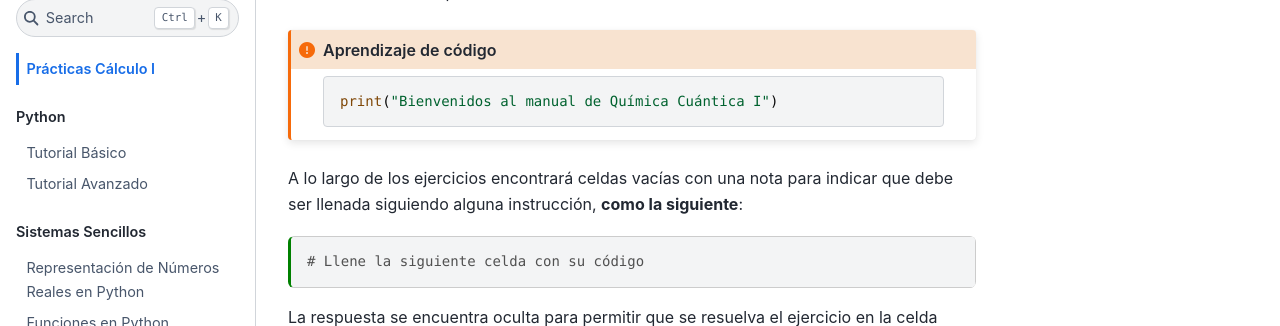
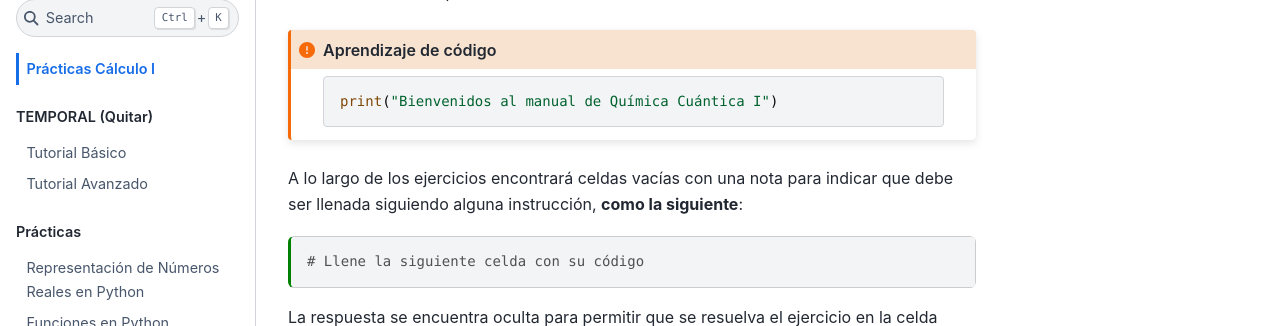
Before and after one commit to matquim/Practicas-Calculo-I, a Jupyter Book: the page built from intro.ipynb, in a window 1280 px wide. Shown: the part 280-606 px from the top of the page. Built offline with Jupyter Book 1.0.4 settings and Sphinx 7.4.7 and the Sphinx Book theme 1.1.4, drawn with Linux system fonts in a browser that asks for light colours; pages that are not in the unit, such as notebooks, are missing from menus.

Commit message:
Update section captions in _toc.yml

```diff
--- a/_toc.yml
+++ b/_toc.yml
@@ -2,12 +2,12 @@ format: jb-book
 root: intro
 
 parts:
-  - caption: Python
+  - caption: TEMPORAL (Quitar)
     chapters:
       - file: Tutorial-Basico
       - file: Tutorial-Avanzado
 
-  - caption: Sistemas Sencillos
+  - caption: Prácticas
     chapters:
     - file: practica2a
     - file: practica2b
```
